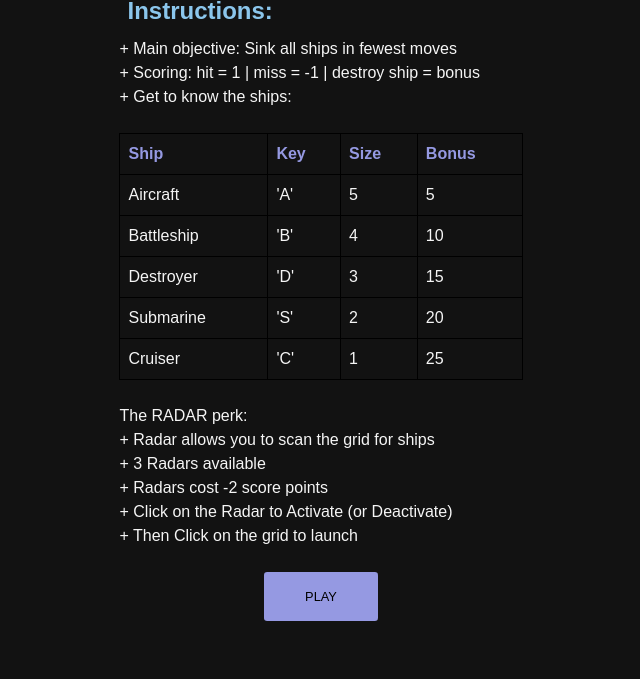
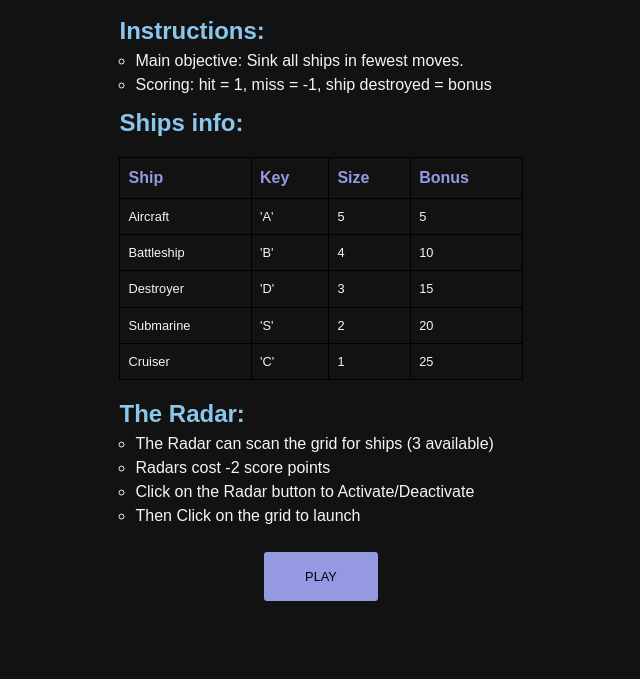
Before and after one commit to joysterr/battleships-js, a plain HTML site: page index.html in a window 1280 px wide. Shown: the part 121-800 px from the top of the page, without its empty margins (319-959 px from the left). Drawn offline with Linux system fonts and the light colour scheme.

Commit message:
update: clean up instructions overlay (UI improvement) and README update
- updated isntructions UI, improving user experience and readability
- updated README with new instructions and status
- game achieves MVP goal and now is in open beta, ready for deployment

```diff
--- a/index.html
+++ b/index.html
@@ -59,10 +59,10 @@
                 <h1 class="title">Welcome to Battleships!</h1>
                 <h2 class="subtitle">Instructions:</h2>
                 <ul class="instructions__list">
-                    <li>Main objective: Sink all ships in fewest moves</li>
-                    <li>Scoring: hit = 1 | miss = -1 | destroy ship = bonus</li>
-                    <li>Get to know the ships:</li>
+                    <li>Main objective: Sink all ships in fewest moves.</li>
+                    <li>Scoring: hit = 1, miss = -1, ship destroyed = bonus</li>
                 </ul>
+                <h2 class="subtitle">Ships info:</h2>
                 <table class="instructions__table">
                     <thead>
                         <tr>
@@ -76,12 +76,11 @@
                         <!-- ship data -->
                     </tbody>
                 </table>
-                <p>The RADAR perk:</p>
+                <h2 class="subtitle">The Radar:</h2>
                 <ul class="instructions__list">
-                    <li>Radar allows you to scan the grid for ships</li>
-                    <li>3 Radars available</li>
+                    <li>The Radar can scan the grid for ships (3 available)</li>
                     <li>Radars cost -2 score points</li>
-                    <li>Click on the Radar to Activate (or Deactivate)</li>
+                    <li>Click on the Radar button to Activate/Deactivate</li>
                     <li>Then Click on the grid to launch</li>
                 </ul>
                 <button class="instructions__btn" id="playBtn" onclick="hideScreen(0)">PLAY</button>
--- a/styles/components/_instructions.scss
+++ b/styles/components/_instructions.scss
@@ -1,14 +1,15 @@
 .instructions {
     &__list {
-        list-style-type: none;
-
-        & > li::before {
-            content: '+ ';
-        }
+        list-style-type: circle;
+        padding-inline-start: 1rem;
     }
 
     &__table {
-        margin-block: 1.5rem;
+        margin-block: 1rem;
+
+        & td {
+            font-size: var(--f-sm);
+        }
     }
 
     &__btn {
--- a/styles/util/_fonts.scss
+++ b/styles/util/_fonts.scss
@@ -13,6 +13,6 @@
 }
 
 .subtitle {
-    margin: 0.5rem;
+    margin-block-start: 0.5rem;
     color: var(--c-secondary);
 }
```
Also changed, not shown: styles/main.css, 2 other files.
